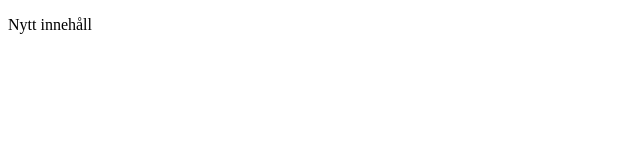
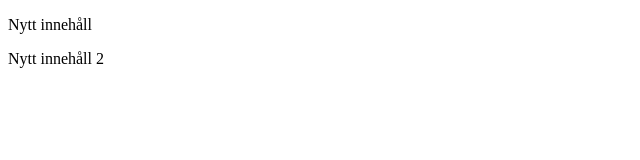
Before and after one commit to wallmandev/Grupp5-test, a plain HTML site: page index.html in a window 1280 px wide. Shown: the full height of the page, 0-640 px from the left. Drawn offline with Linux system fonts and the light colour scheme.

Commit message:
ny p-tag

```diff
--- a/index.html
+++ b/index.html
@@ -8,5 +8,6 @@
   <body>
     <div></div>
     <p>Nytt innehåll</p>
+    <p>Nytt innehåll 2</p>
   </body>
 </html>
```
